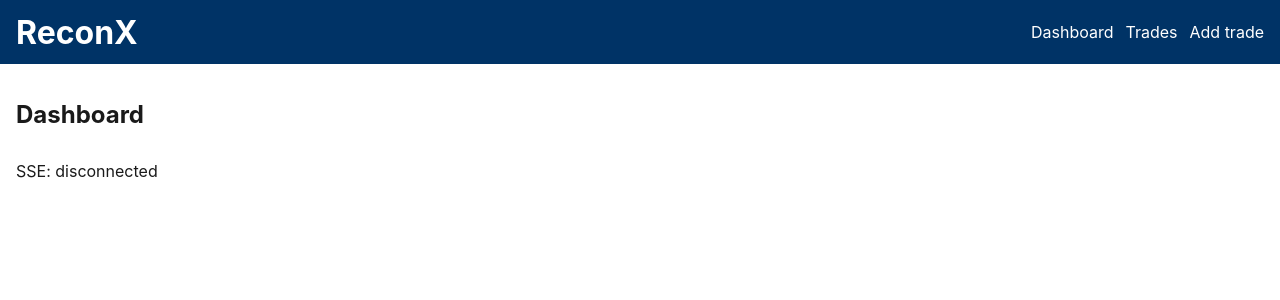
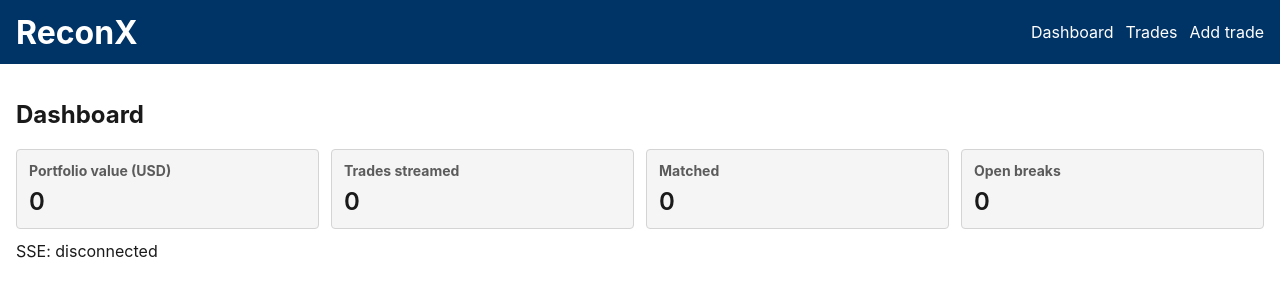
Before and after one commit to Ranjeet95k/Group-5_reconX, a React (Vite) app in the folder frontend/: page / in a window 1280 px wide. Shown: the top 300 px of the page. Built offline with nearby package versions, Linux system fonts and the light colour scheme.

Commit message:
ADV120: Memoize dashboard aggregations

```diff
--- a/frontend/src/pages/Dashboard.jsx
+++ b/frontend/src/pages/Dashboard.jsx
@@ -1,6 +1,6 @@
-// TICKET-ADV120 — useMemo for portfolio-value calc.
-// TICKET-ADV116 — useTradeStream live feed.
-import React from 'react';
+// useMemo for portfolio-value calc.
+// useTradeStream live feed.
+import React, { useMemo } from 'react';
 import { withAuth } from '@components/withAuth.jsx';
 import { useTradeStream } from '@hooks/useTradeStream.js';
 
@@ -16,20 +16,36 @@ function StatCard({ label, value }) {
 function Dashboard() {
   const { trades, isConnected } = useTradeStream();
 
-  // TODO(TICKET-ADV120): use useMemo to compute `portfolioValue` =
-  //                     sum(trades[i].quantity * trades[i].price).
-  //                     Memoise on `trades` so it doesn't recompute every render.
+  const portfolioValue = useMemo(
+    () => trades.reduce((sum, t) => sum + ((t.quantity * t.price) || 0), 0),
+    [trades]
+  );
 
-  // TODO(TICKET-ADV120): derive `matched` (status === 'MATCHED') and
-  //                     `breaks` (status in ['UNMATCHED','DISPUTED']) counts.
+  const matched = useMemo(
+    () => trades.filter((t) => t.status === 'MATCHED').length,
+    [trades]
+  );
+
+  const breaks = useMemo(
+    () =>
+      trades.filter((t) => ['UNMATCHED', 'DISPUTED'].includes(t.status)).length,
+    [trades]
+  );
 
   return (
     <section>
       <h2>Dashboard</h2>
+
       <div className="stat-grid">
-        {/* TODO(TICKET-ADV120): render four <StatCard>s — Portfolio value,
-            Trades streamed, Matched, Open breaks. */}
+        <StatCard
+          label="Portfolio value (USD)"
+          value={portfolioValue.toLocaleString()}
+        />
+        <StatCard label="Trades streamed" value={trades.length} />
+        <StatCard label="Matched" value={matched} />
+        <StatCard label="Open breaks" value={breaks} />
       </div>
+
       <div role="status" aria-live="polite">
         SSE: {isConnected ? 'connected' : 'disconnected'}
       </div>
```
